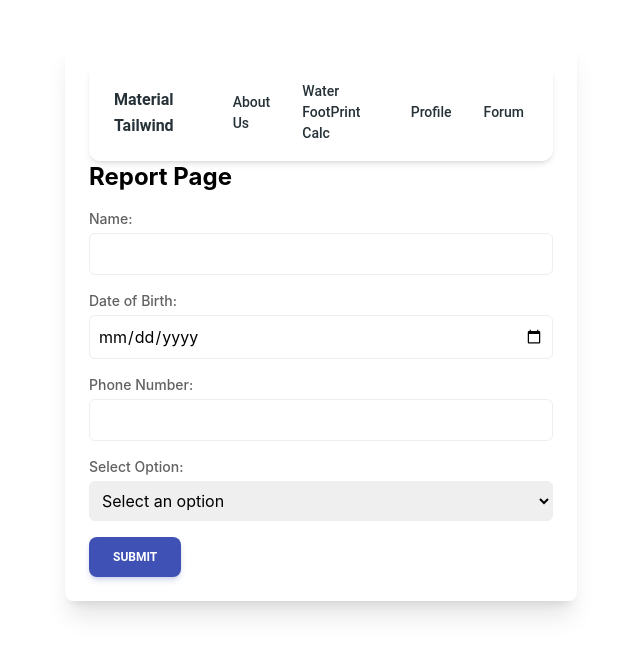
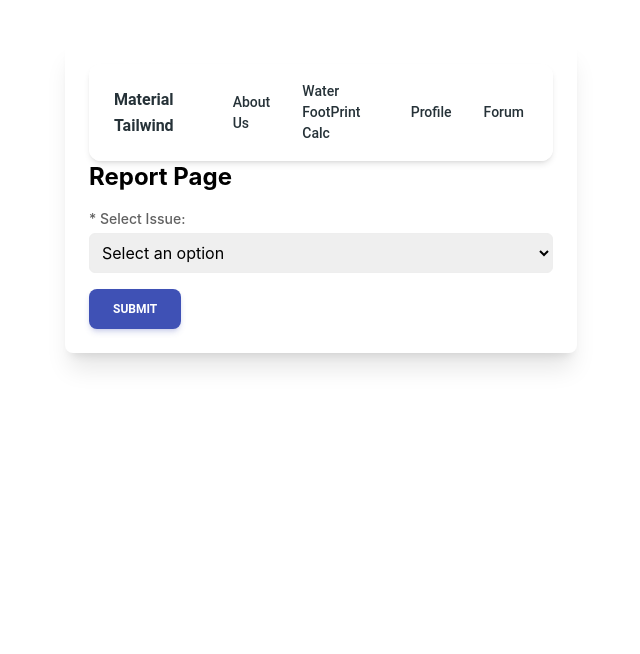
Before and after one commit to Hridya-Syju/With-Love-H20, a React (Create React App) app: page /User/userreport in a window 1280 px wide. Shown: the top 654 px of the page, without its empty margins (319-959 px from the left). Built offline with nearby package versions, Linux system fonts and the light colour scheme.

Commit message:
Firebase added to userreport

```diff
--- a/package.json
+++ b/package.json
@@ -8,9 +8,9 @@
     "@testing-library/jest-dom": "^5.17.0",
     "@testing-library/react": "^13.4.0",
     "@testing-library/user-event": "^13.5.0",
+    "firebase": "^10.11.0",
     "react": "^18.2.0",
     "react-dom": "^18.2.0",
-
     "react-router-dom": "^6.22.3",
     "react-scripts": "^5.0.1",
     "web-vitals": "^2.1.4"
--- a/src/User/userreport.js
+++ b/src/User/userreport.js
@@ -1,10 +1,33 @@
 import React, { useState } from 'react';
 import { Button } from "@material-tailwind/react";
 import { NavbarSimple } from './unavbar';
+import { db } from '../firebase';
+import { collection, addDoc, docRef } from "firebase/firestore";
+import { getStorage, ref, uploadBytes, getDownloadURL } from "firebase/storage";
+
+// Inside your component function
+const storage = getStorage();
+
+
 function ReportPage() {
-  const [name, setName] = useState('');
-  const [dob, setDOB] = useState('');
-  const [phoneNumber, setPhoneNumber] = useState('');
+  const handlePhotoUpload = async (e) => {
+    const files = Array.from(e.target.files);
+    const uploadedFiles = [];
+
+    try {
+      for (const file of files) {
+        const storageRef = ref(storage, `photos/${file.name}`);
+        await uploadBytes(storageRef, file);
+        const downloadURL = await getDownloadURL(storageRef);
+        uploadedFiles.push(downloadURL);
+      }
+
+      setPhotos(uploadedFiles);
+    } catch (error) {
+      console.error('Error uploading photos:', error);
+    }
+  };
+
   const [selectedOption, setSelectedOption] = useState('');
   const [description, setDescription] = useState('');
   const [photos, setPhotos] = useState([]);
@@ -15,18 +38,14 @@ function ReportPage() {
     e.preventDefault();
     // Here you can perform any action you need with the collected data,
     // such as sending it to a server or processing it locally.
-    console.log("Name:", name);
-    console.log("Date of Birth:", dob);
-    console.log("Phone Number:", phoneNumber);
+
     console.log("Selected Option:", selectedOption);
     console.log("Description:", description);
     console.log("Photos:", photos);
     console.log("Map Link:", mapLink);
     console.log("Verification Status:", verificationStatus);
     // Reset form fields after submission
-    setName('');
-    setDOB('');
-    setPhoneNumber('');
+
     setSelectedOption('');
     setDescription('');
     setPhotos([]);
@@ -34,55 +53,36 @@ function ReportPage() {
     setVerificationStatus('unverified');
   };
 
-  const handlePhotoUpload = (e) => {
-    const files = Array.from(e.target.files);
-    setPhotos(files);
+
+  const addDocument = async () => {
+    try {
+
+      const docRef = await addDoc(collection(db, "report"), {
+        category: selectedOption,
+        desc: description,
+        map: mapLink,
+        pic: photos,
+        status: verificationStatus,
+
+
+      });
+
+      console.log('Document added successfully!');
+    } catch (error) {
+      console.error('Error adding document:', error);
+    }
   };
-
   return (
     <div className="max-w-lg mx-auto mt-10 p-6 bg-white rounded-lg shadow-xl">
-        <NavbarSimple/>
+      <NavbarSimple />
       <h1 className="text-2xl font-bold mb-4">Report Page</h1>
       <form onSubmit={handleSubmit}>
         <div className="mb-4">
-          <label htmlFor="name" className="block text-sm font-medium text-gray-700">Name:</label>
-          <input
-            id="name"
-            type="text"
-            value={name}
-            onChange={(e) => setName(e.target.value)}
-            required
-            className="mt-1 p-2 border rounded-md w-full"
-          />
-        </div>
-        <div className="mb-4">
-          <label htmlFor="dob" className="block text-sm font-medium text-gray-700">Date of Birth:</label>
-          <input
-            id="dob"
-            type="date"
-            value={dob}
-            onChange={(e) => setDOB(e.target.value)}
-            required
-            className="mt-1 p-2 border rounded-md w-full"
-          />
-        </div>
-        <div className="mb-4">
-          <label htmlFor="phoneNumber" className="block text-sm font-medium text-gray-700">Phone Number:</label>
-          <input
-            id="phoneNumber"
-            type="tel"
-            value={phoneNumber}
-            onChange={(e) => setPhoneNumber(e.target.value)}
-            required
-            className="mt-1 p-2 border rounded-md w-full"
-          />
-        </div>
-        <div className="mb-4">
-          <label htmlFor="selectedOption" className="block text-sm font-medium text-gray-700">Select Option:</label>
+          <label htmlFor="selectedOption" className="block text-sm font-medium text-gray-700"> * Select Issue:</label>
           <select
             id="selectedOption"
             value={selectedOption}
-            onChange={(e) => setSelectedOption(e.target.value)}
+            onChange={(a) => setSelectedOption(a.target.value)}
             required
             className="mt-1 p-2 border rounded-md w-full"
           >
@@ -99,18 +99,31 @@ function ReportPage() {
         </div>
         {selectedOption && (
           <div className="mb-4">
-            <label htmlFor="description" className="block text-sm font-medium text-gray-700">Description:</label>
+            <label htmlFor="description" className="block text-sm font-medium text-gray-700">* Description:</label>
             <textarea
               id="description"
               value={description}
-              onChange={(e) => setDescription(e.target.value)}
+              onChange={(b) => setDescription(b.target.value)}
               className="mt-1 p-2 border rounded-md w-full"
             />
           </div>
         )}
         {selectedOption && (
           <div className="mb-4">
-            <label htmlFor="photos" className="block text-sm font-medium text-gray-700">Upload Photos:</label>
+            <label htmlFor="mapLink" className="block text-sm font-medium text-gray-700">* Map Link:</label>
+            <input
+              id="maplink"
+              type="text"
+              value={mapLink}
+              onChange={(c) => setMapLink(c.target.value)}
+              required
+              className="mt-1 p-2 border rounded-md w-full"
+            />
+          </div>
+        )}
+        {selectedOption && (
+          <div className="mb-4">
+            <label htmlFor="photos" className="block text-sm font-medium text-gray-700">  Upload Photos:</label>
             <input
               id="photos"
               type="file"
@@ -121,36 +134,24 @@ function ReportPage() {
             />
           </div>
         )}
-        {selectedOption && (
-          <div className="mb-4">
-            <label htmlFor="mapLink" className="block text-sm font-medium text-gray-700">Map Link:</label>
-            <input
-              id="mapLink"
-              type="text"
-              value={mapLink}
-              onChange={(e) => setMapLink(e.target.value)}
-              className="mt-1 p-2 border rounded-md w-full"
-            />
-          </div>
-        )}
-        {selectedOption && (
-          <div className="mb-4">
-            <label htmlFor="verificationStatus" className="block text-sm font-medium text-gray-700">Verification Status:</label>
-            <Button
-              type="button"
-              color={verificationStatus === 'unverified' ? 'red' : 'green'}
-              onClick={() =>
-                setVerificationStatus(
-                  verificationStatus === 'unverified' ? 'verified' : 'unverified'
-                )
-              }
-              className="mt-1 p-2 border rounded-md w-full"
-            >
-              {verificationStatus === 'unverified' ? 'Unverified' : 'Verified'}
-            </Button>
-          </div>
-        )}
-        <Button type="submit" color="indigo" ripple="light">Submit</Button>
+
+
+        <Button
+          type="submit"
+          color="indigo"
+          ripple="light"
+          onClick={() => {
+            if (selectedOption & description & mapLink) {
+              addDocument();
+            } else {
+              // Show an alert or notification indicating that at least one field is required
+              alert("Please fill required fields before submitting.");
+            }
+          }}
+        >
+          Submit
+        </Button>
+
       </form>
     </div>
   );
--- /dev/null
+++ b/src/firebase.js
@@ -0,0 +1,26 @@
+// Import the functions you need from the SDKs you need
+import { initializeApp } from "firebase/app";
+import { getAnalytics } from "firebase/analytics";
+import{getFirestore} from 'firebase/firestore';
+import{getStorage} from 'firebase/storage';
+// TODO: Add SDKs for Firebase products that you want to use
+// https://firebase.google.com/docs/web/setup#available-libraries
+
+// Your web app's Firebase configuration
+// For Firebase JS SDK v7.20.0 and later, measurementId is optional
+const firebaseConfig = {
+  apiKey: "AIzaSyDMUDDPUOz6ymF-FQxPkXNaKH-Qy0M7h58",
+  authDomain: "withloveh20-aabfe.firebaseapp.com",
+  projectId: "withloveh20-aabfe",
+  storageBucket: "withloveh20-aabfe.appspot.com",
+  messagingSenderId: "679084583687",
+  appId: "1:679084583687:web:dc400cec0844b3978c33a2",
+  measurementId: "G-V7JFZLTTBR"
+};
+
+// Initialize Firebase
+const app = initializeApp(firebaseConfig);
+const analytics = getAnalytics(app);
+
+export const db=getFirestore(app);
+export const storage = getStorage(app);
```
Also changed, not shown: 1 other file (tests, documents, lock files or other folders).
